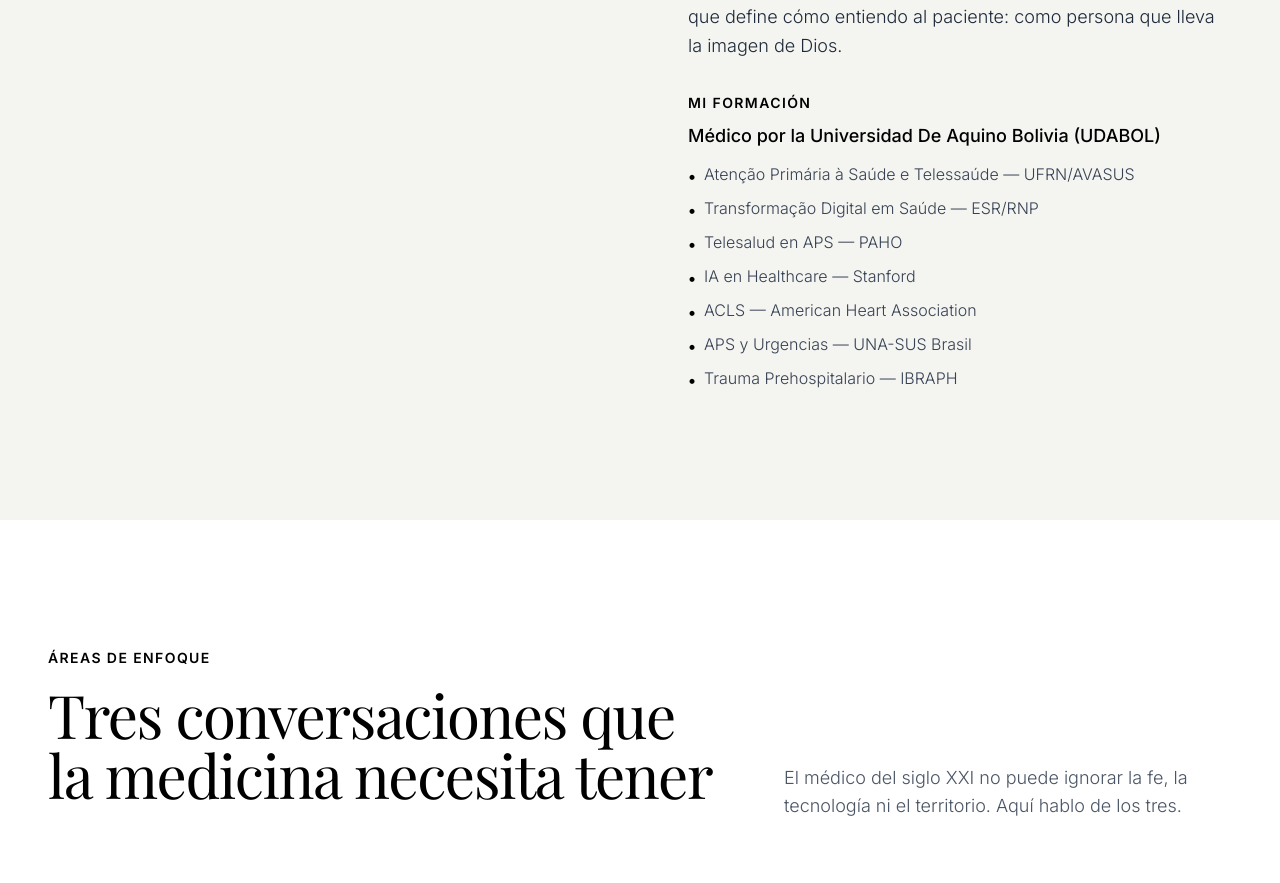
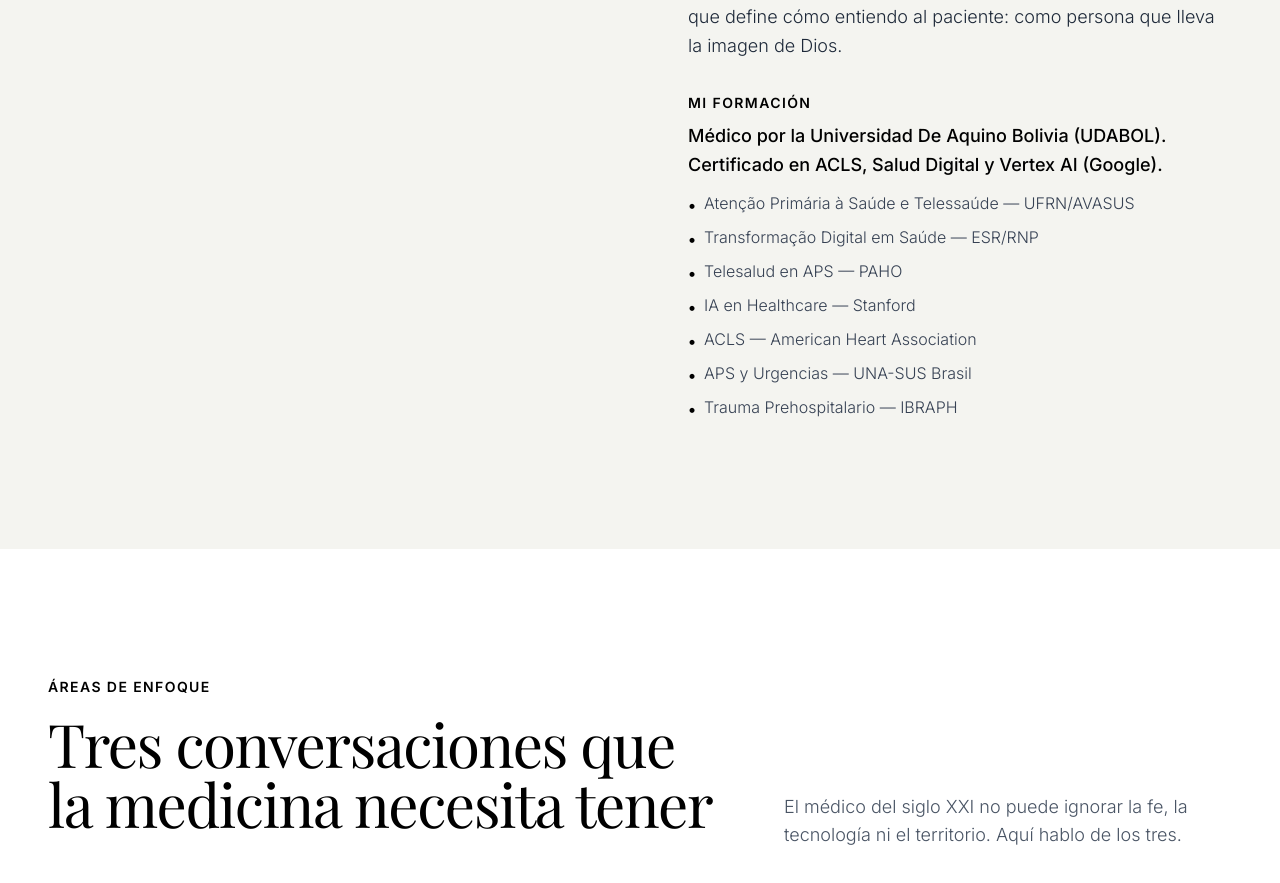
Before and after one commit to telesaudemissionaria/drsamuelsilva, a React (Vite) app: page / in a window 1280 px wide. Shown: the part 1220-2103 px from the top of the page. Built offline with nearby package versions, Linux system fonts and the light colour scheme; a web font is replaced by a local one.

Commit message:
Update Mi Formacion subtitle with university and certifications

```diff
--- a/src/components/About.tsx
+++ b/src/components/About.tsx
@@ -40,7 +40,7 @@ export function About() {
           <div>
             <h3 className="text-sm uppercase tracking-widest font-semibold mb-2 text-black">Mi Formación</h3>
             <p className="font-medium text-black mb-3">
-              Médico por la Universidad De Aquino Bolivia (UDABOL)
+              Médico por la Universidad De Aquino Bolivia (UDABOL). Certificado en ACLS, Salud Digital y Vertex AI (Google).
             </p>
             <ul className="list-none pl-0 flex flex-col gap-2 text-gray-700 text-base">
               <li className="flex items-start gap-2">
```
